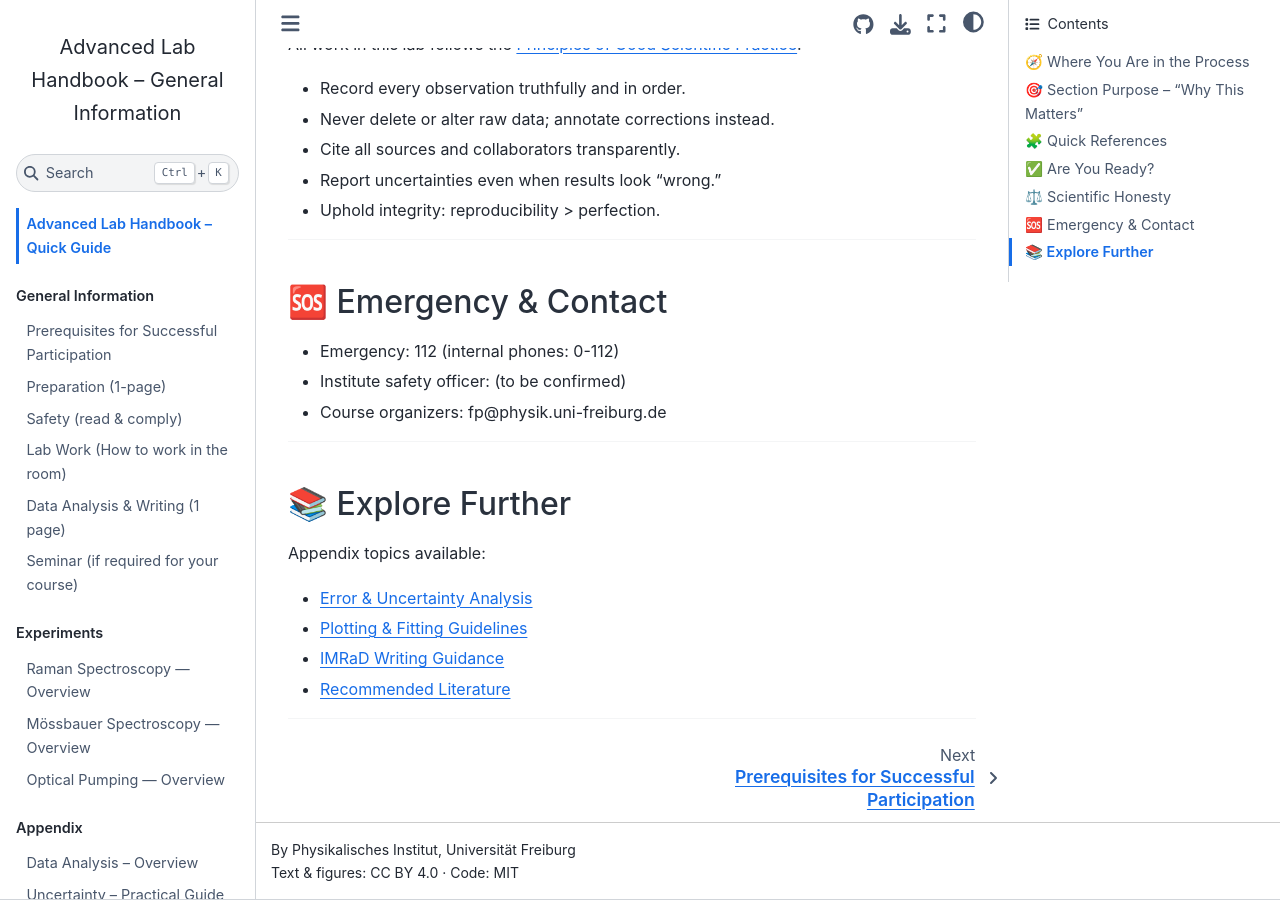
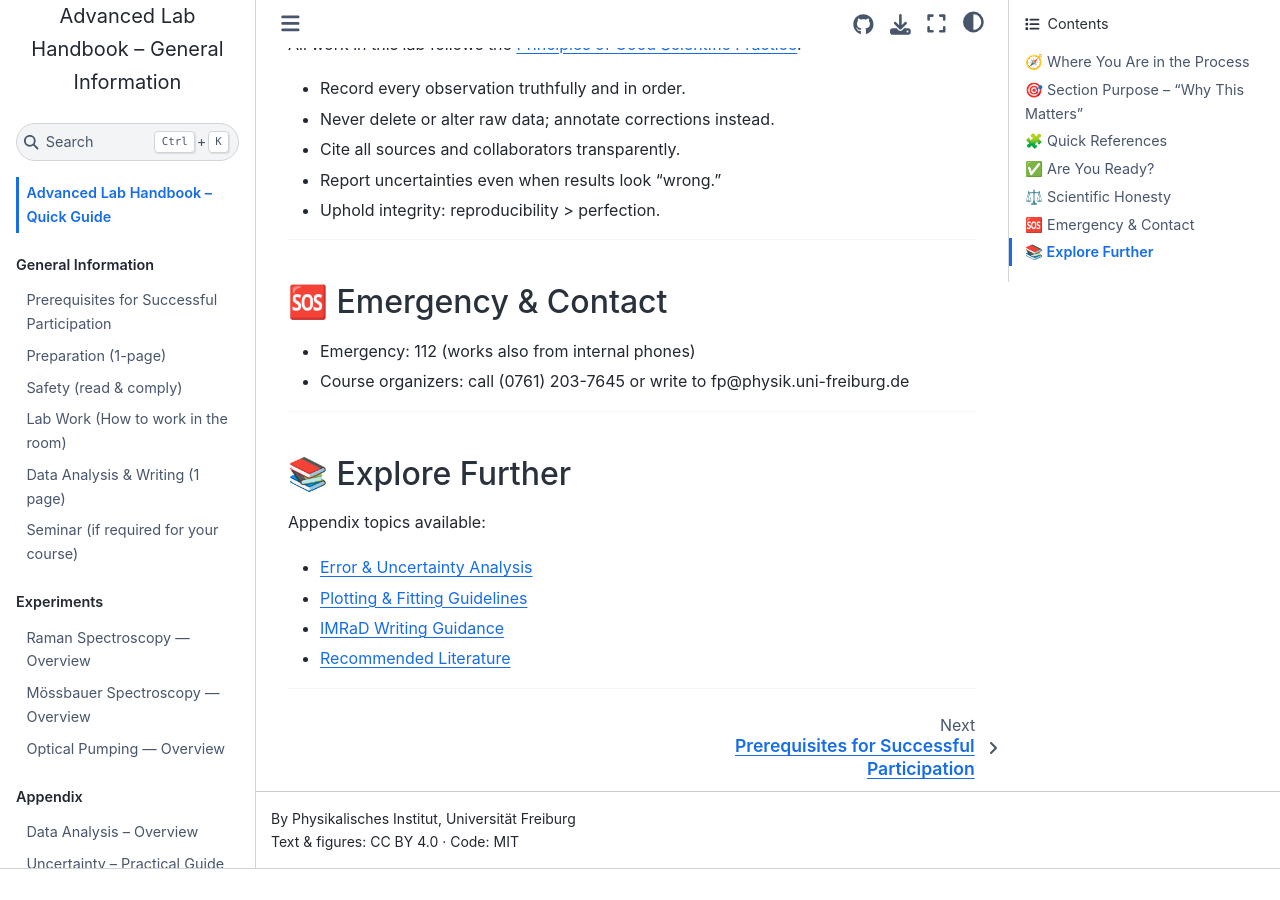
Before and after one commit to adv-labs-ufr/handbook, a Jupyter Book: the page built from intro.md, in a window 1280 px wide and 900 px high, scrolled down 1950 px. Built offline with Jupyter Book 1.0.4 settings and Sphinx 7.4.7 and the Sphinx Book theme 1.1.4, drawn with Linux system fonts in a browser that asks for light colours; after the commit the page ends 2819 px from its top, so only the background shows below that.

Commit message:
Update intro.md

```diff
--- a/intro.md
+++ b/intro.md
@@ -70,9 +70,8 @@
 ---
 
 ## 🆘 Emergency & Contact
-- Emergency: 112 (internal phones: 0-112)
-- Institute safety officer: (to be confirmed)
-- Course organizers: fp@physik.uni-freiburg.de
+- Emergency: 112 (works also from internal phones)
+- Course organizers: call (0761) 203-7645 or write to fp@physik.uni-freiburg.de
 
 ---
 
```
